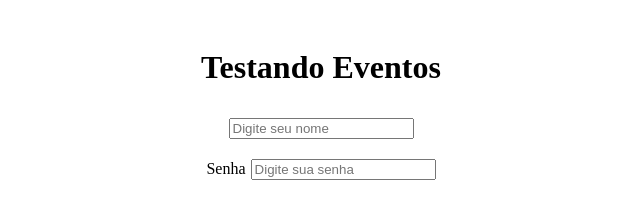
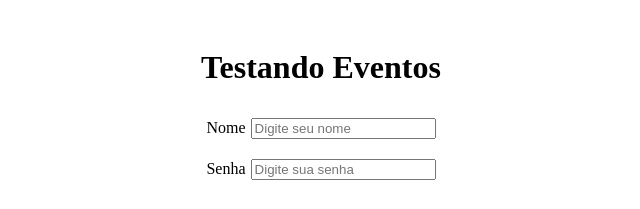
Before and after one commit to RusthenRonald/Projeto-React, a React (Create React App) app in the folder meu-projeto/: page / in a window 1280 px wide. Shown: the top 209 px of the page, without its empty margins (319-959 px from the left). Built offline with nearby package versions, Linux system fonts and the light colour scheme.

Commit message:
finalizei ligaçao com inputs

```diff
--- a/meu-projeto/src/components/Form2.js
+++ b/meu-projeto/src/components/Form2.js
@@ -2,7 +2,8 @@ function Form2(){
     return(
         <>
             <div>
-                <input type='text' placeholder='Digite seu nome'></input>
+                <label htmlFor='text'>Nome</label>
+                <input type='text' placeholder='Digite seu nome' id='text'></input>
             </div>
             <div>
                 <label htmlFor='password'>Senha</label>
```
